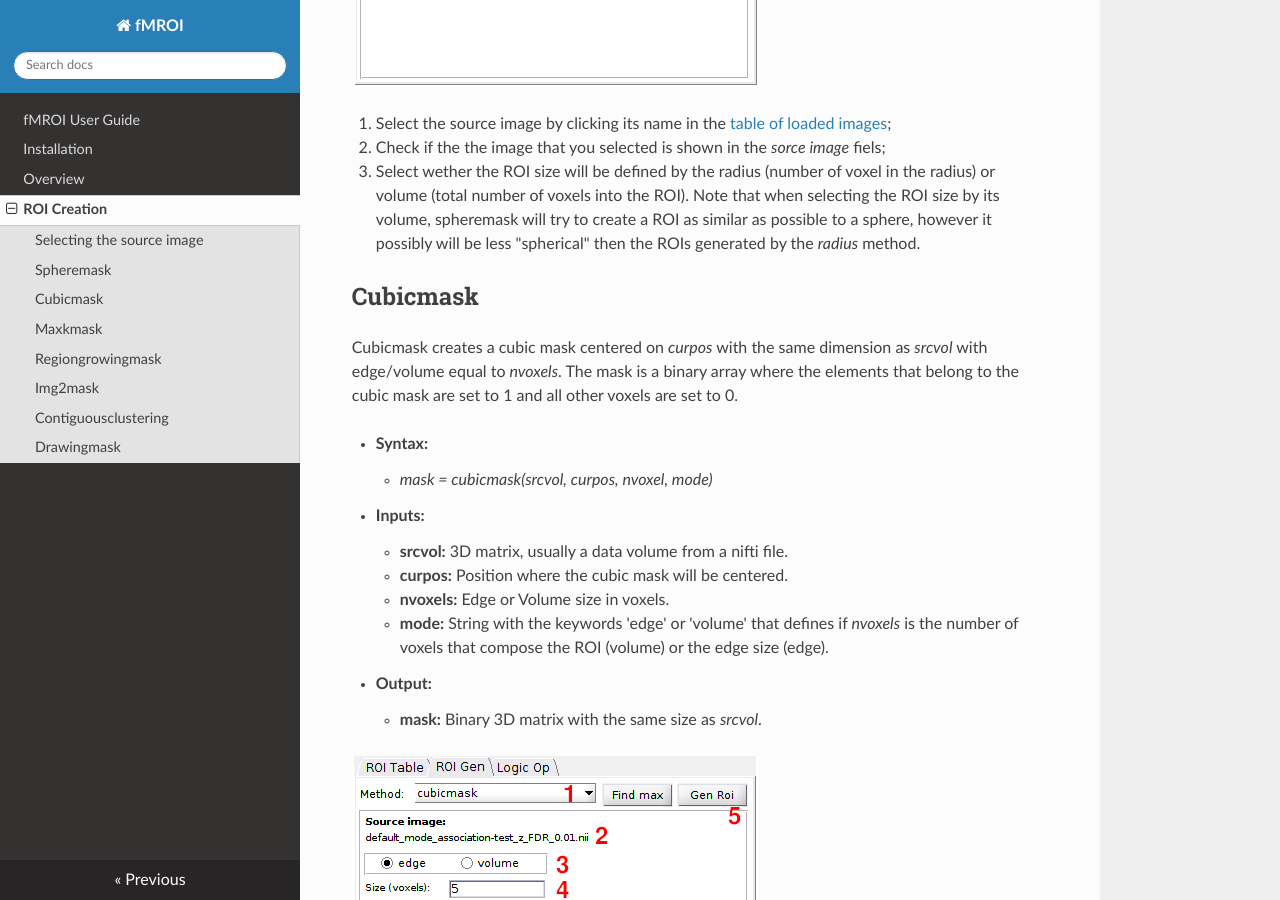
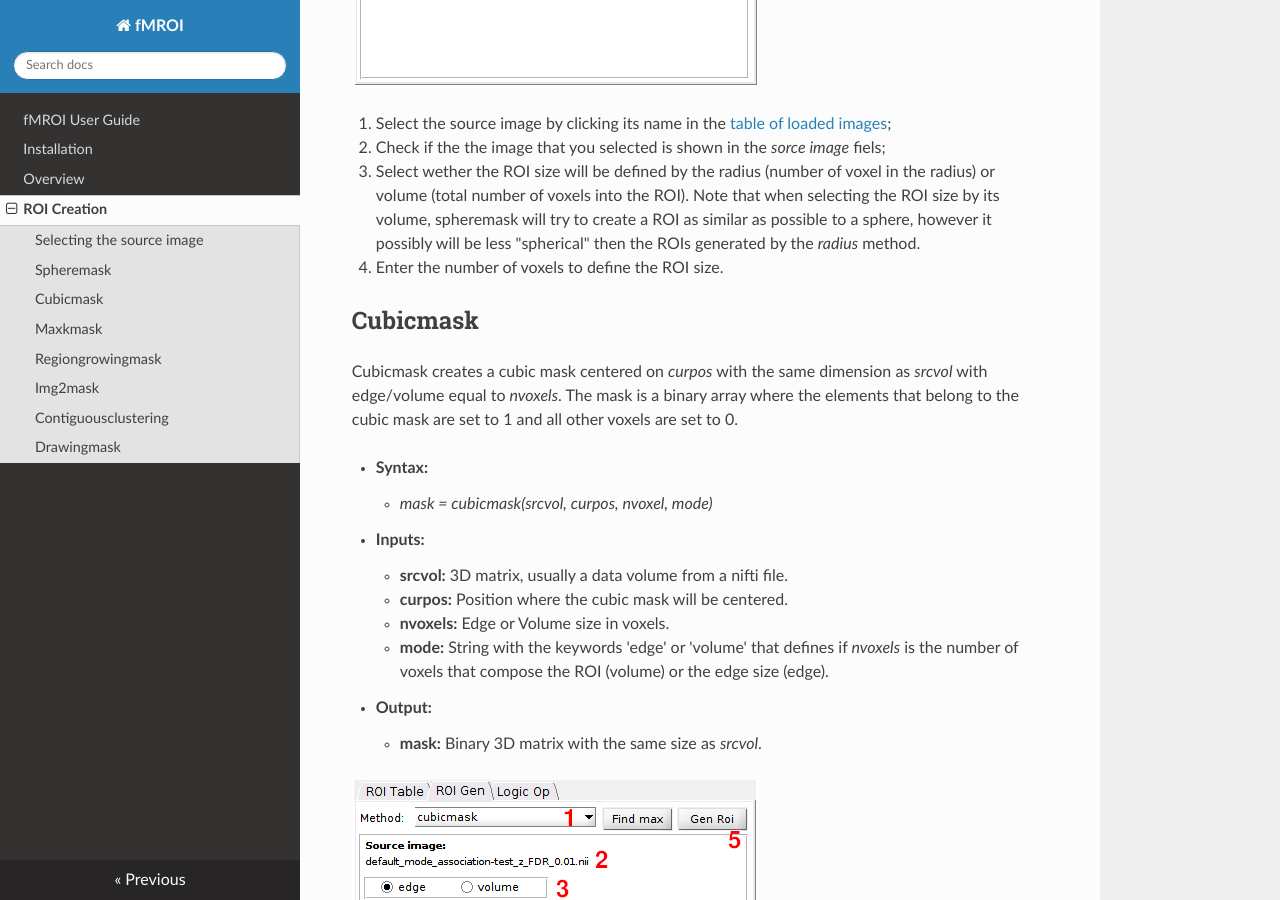
Before and after one commit to proactionlab/fmroi-docs, an MkDocs documentation site: the page built from docs/roi_creation.md, in a window 1280 px wide and 900 px high, scrolled down 1591 px. Built offline with MkDocs 1.6.1, drawn with Linux system fonts in a browser that asks for light colours; nearby versions of some CDN libraries.

Commit message:
update ROI creation page

```diff
--- a/docs/roi_creation.md
+++ b/docs/roi_creation.md
@@ -51,6 +51,7 @@ Spheremask creates a spherical mask centered on *curpos* with the same dimension
 1. Select the source image by clicking its name in the [table of loaded images](#selecting-the-source-image);
 2. Check if the the image that you selected is shown in the *sorce image* fiels;
 3. Select wether the ROI size will be defined by the radius (number of voxel in the radius) or volume (total number of voxels into the ROI). Note that when selecting the ROI size by its volume, spheremask will try to create a ROI as similar as possible to a sphere, however it possibly will be less "spherical" then the ROIs generated by the *radius* method.
+4. Enter the number of voxels to define the ROI size.
 
 
 Cubicmask
```
